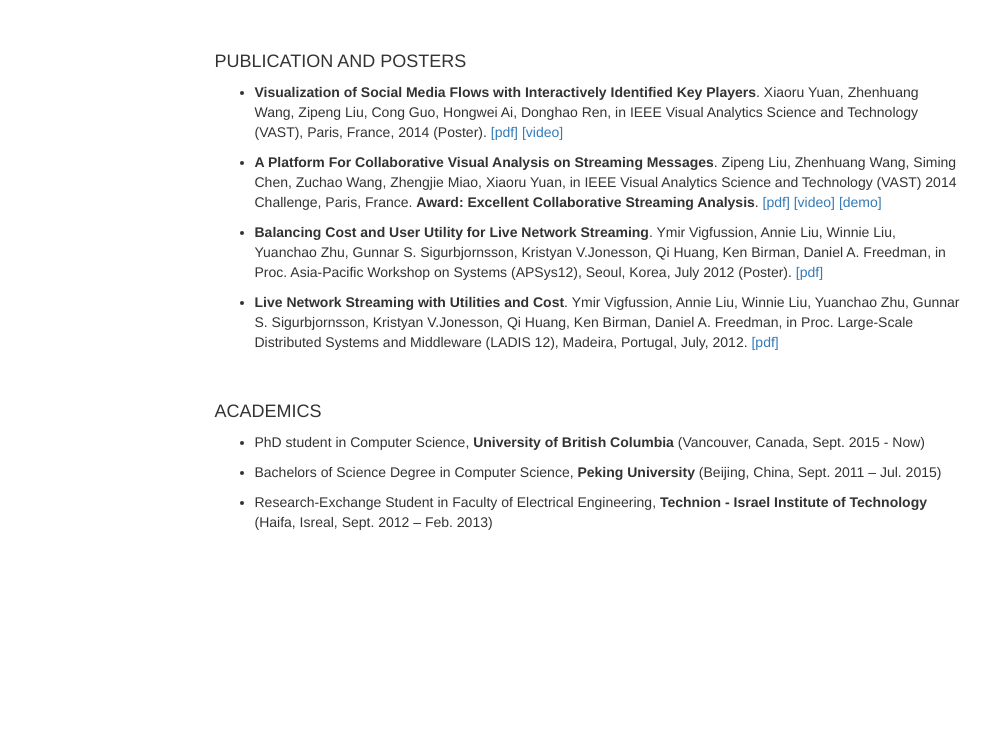
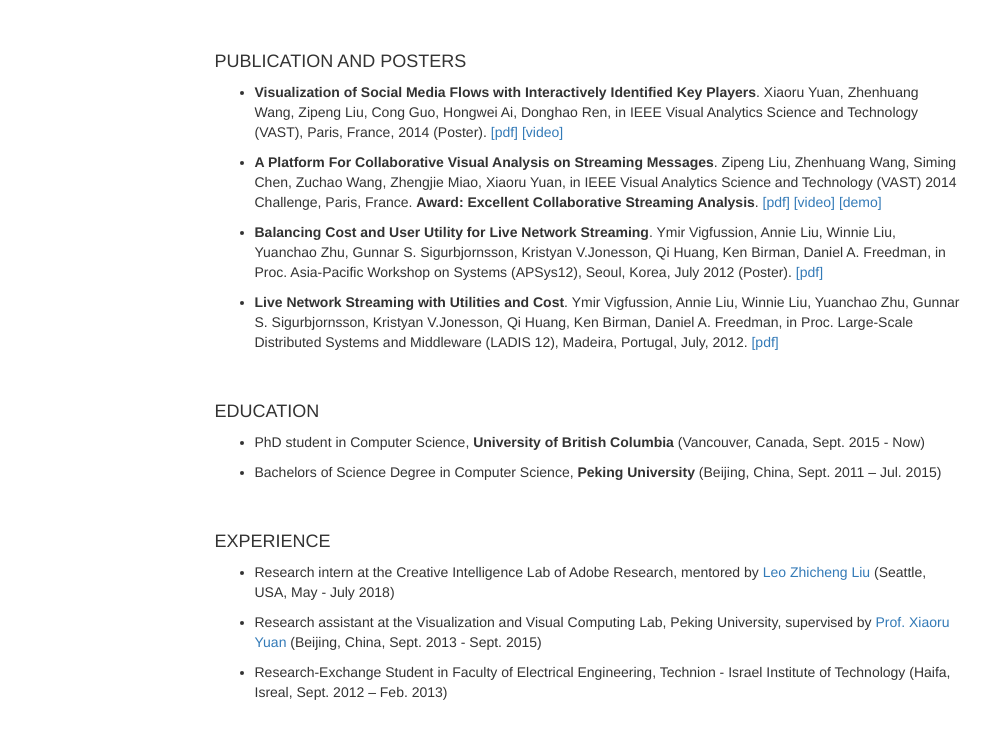
Before and after one commit to zipengliu/zipengliu.github.io, a plain HTML site: page index.html in a window 1280 px wide. Shown: the part 452-1190 px from the top of the page, without its empty margins (153-1142 px from the left). Before the commit the page ends 1024 px from the top, so only its background shows below. Drawn offline with nearby package versions, Linux system fonts and the light colour scheme.

Commit message:
Added experience section

```diff
--- a/index.html
+++ b/index.html
@@ -169,17 +169,27 @@
                     </ul>
 
                     <div class="divider"></div>
-                    <h4>ACADEMICS</h4>
+                    <h4>EDUCATION</h4>
                     <ul>
                         <li><p>PhD student in Computer Science, <strong>University of British Columbia</strong>
                             (Vancouver, Canada, Sept. 2015 - Now)</p></li>
                         <li><p>Bachelors of Science Degree in Computer Science, <strong>Peking
                                 University</strong> (Beijing, China, Sept. 2011 – Jul. 2015)</p></li>
+                    </ul>
+
+                    <div class="divider"></div>
+                    <h4>EXPERIENCE</h4>
+                    <ul>
+                        <li><p>Research intern at the Creative Intelligence Lab of Adobe Research, mentored by
+                            <a href="http://www.zcliu.org/">Leo Zhicheng Liu</a> (Seattle, USA, May - July 2018)
+                            </p></li>
+                        <li><p>Research assistant at the Visualization and Visual Computing Lab, Peking University,
+                            supervised by <a href="http://vis.pku.edu.cn/yuanxiaoru/">Prof. Xiaoru Yuan</a>
+                            (Beijing, China, Sept. 2013 - Sept. 2015)</p></li>
                         <li><p>Research-Exchange Student in Faculty of Electrical Engineering,
-                            <strong>Technion - Israel Institute of Technology</strong> (Haifa, Isreal, Sept. 2012 –
+                            Technion - Israel Institute of Technology (Haifa, Isreal, Sept. 2012 –
                             Feb. 2013)</p></li>
                     </ul>
-
 
                 </div>
             </div>
```
